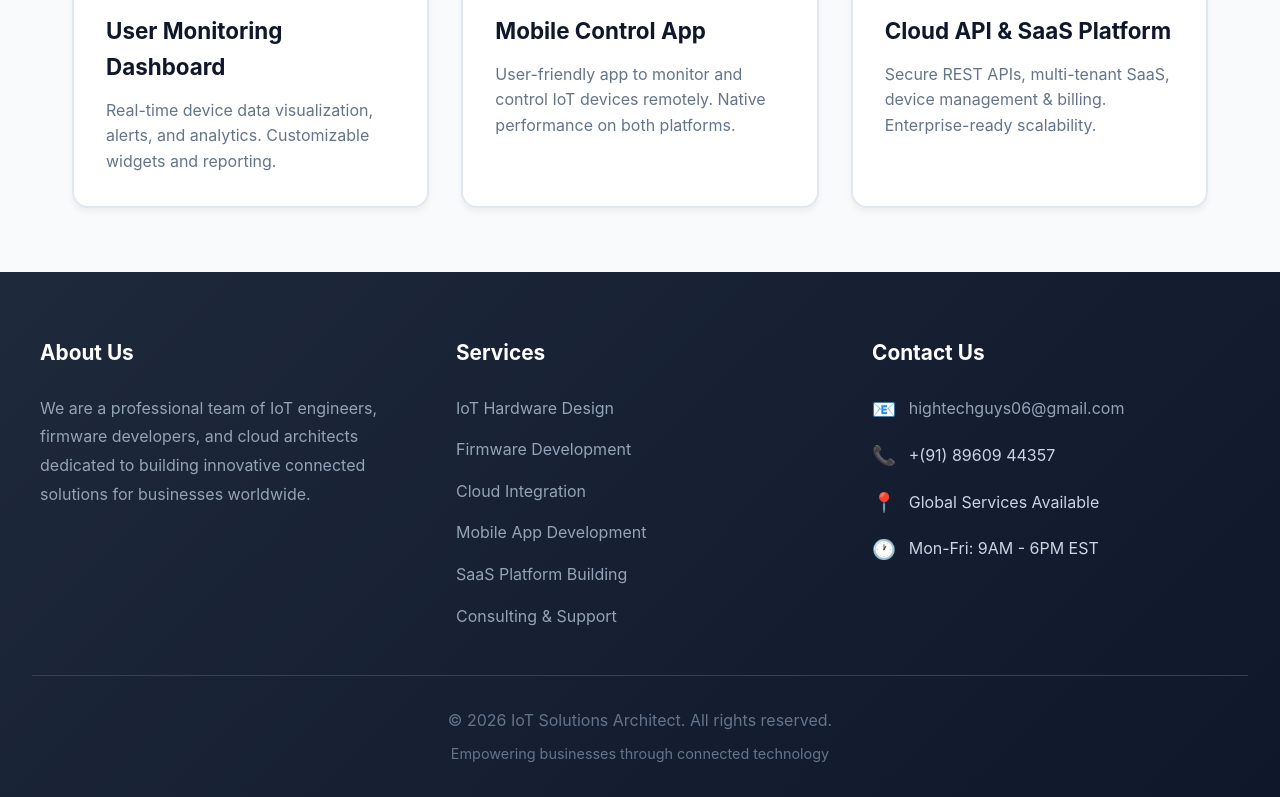
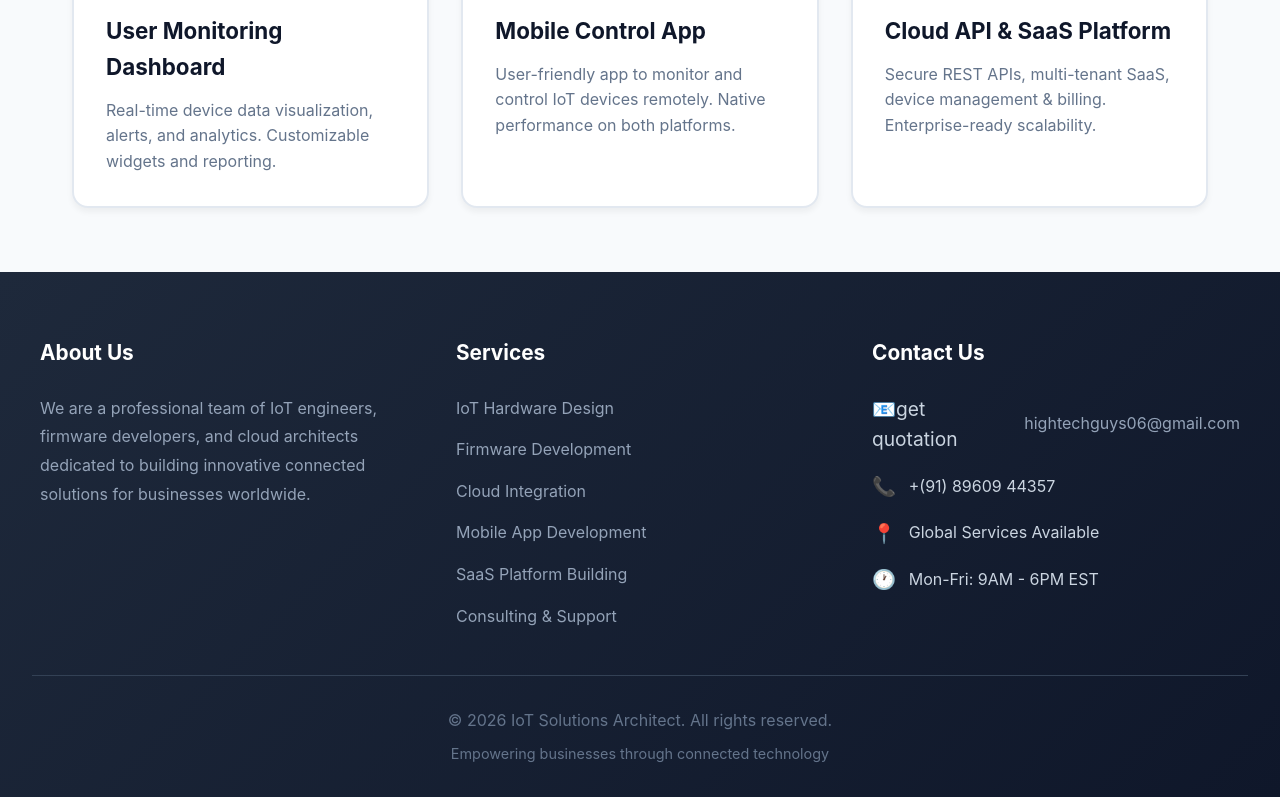
Before and after one commit to harsh6259/harsh6250.github.io, a plain HTML site: page index.html in a window 1280 px wide. Shown: the part 2723-3520 px from the top of the page. Drawn offline with Linux system fonts and the light colour scheme.

Commit message:
Update contact email and add quotation request

```diff
--- a/index.html
+++ b/index.html
@@ -681,8 +681,8 @@
             <h3>Contact Us</h3>
             <div class="contact-info">
                 <div class="contact-item">
-                    <span>📧</span>
-                    <a href="mailto:durgesh.ravi@gmail.com" style="color: #94a3b8; text-decoration: none; transition: color 0.3s ease;" onmouseover="this.style.color='#60a5fa'" onmouseout="this.style.color='#94a3b8'">hightechguys06@gmail.com</a>
+                    <span>📧get quotation </span>
+                    <a href="mailto:hightechguys06@gmail.com" style="color: #94a3b8; text-decoration: none; transition: color 0.3s ease;" onmouseover="this.style.color='#60a5fa'" onmouseout="this.style.color='#94a3b8'">hightechguys06@gmail.com</a>
                 </div>
                  <div class="contact-item">
                     <span>📞</span>
```
